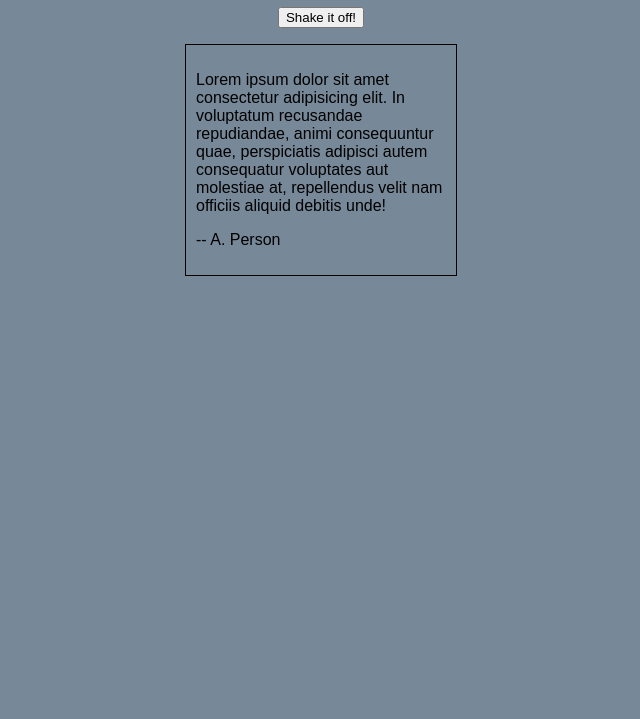
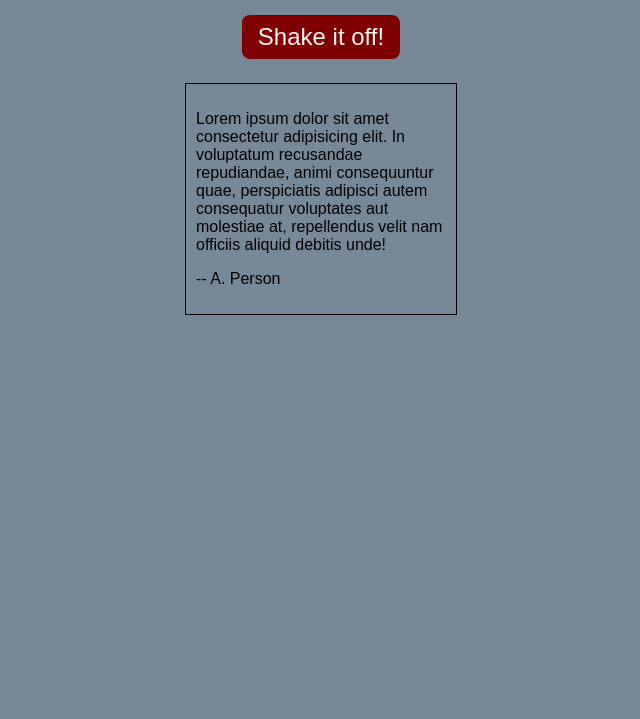
Before and after one commit to Bpost129/shake-it-off-x2, a plain HTML site: page index.html in a window 1280 px wide. Shown: the part 81-800 px from the top of the page, without its empty margins (319-959 px from the left). Drawn offline with Linux system fonts and the light colour scheme.

Commit message:
add button stylings

```diff
--- a/css/style.css
+++ b/css/style.css
@@ -4,6 +4,20 @@ body {
   display: flex;
   flex-direction: column;
   align-items: center;
+}
+
+button {
+  margin: 8px;
+  cursor: pointer;
+  padding: 8px 16px;
+  font-size: 24px;
+  border-radius: 8px;
+  border: none;
+}
+
+#quote-button {
+  background-color: maroon;
+  color: whitesmoke;
 }
 
 #card-container {
```
